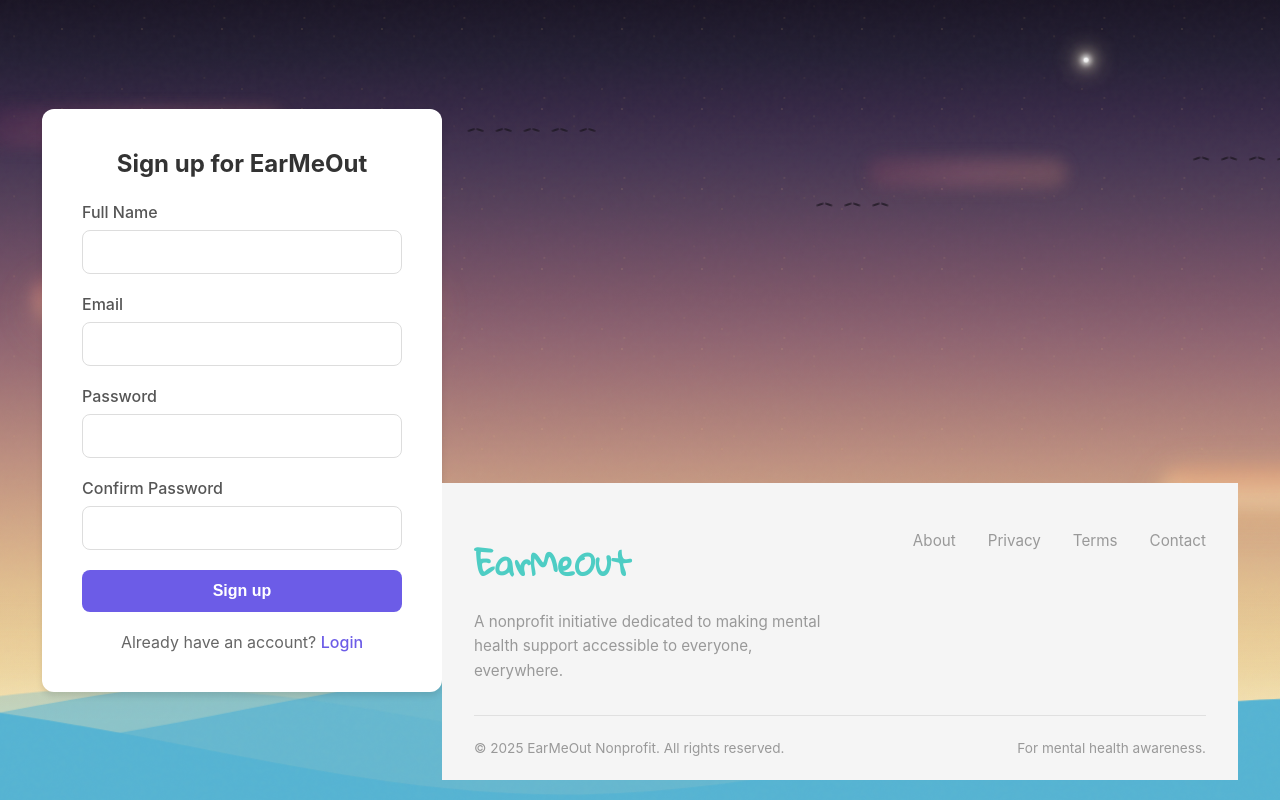
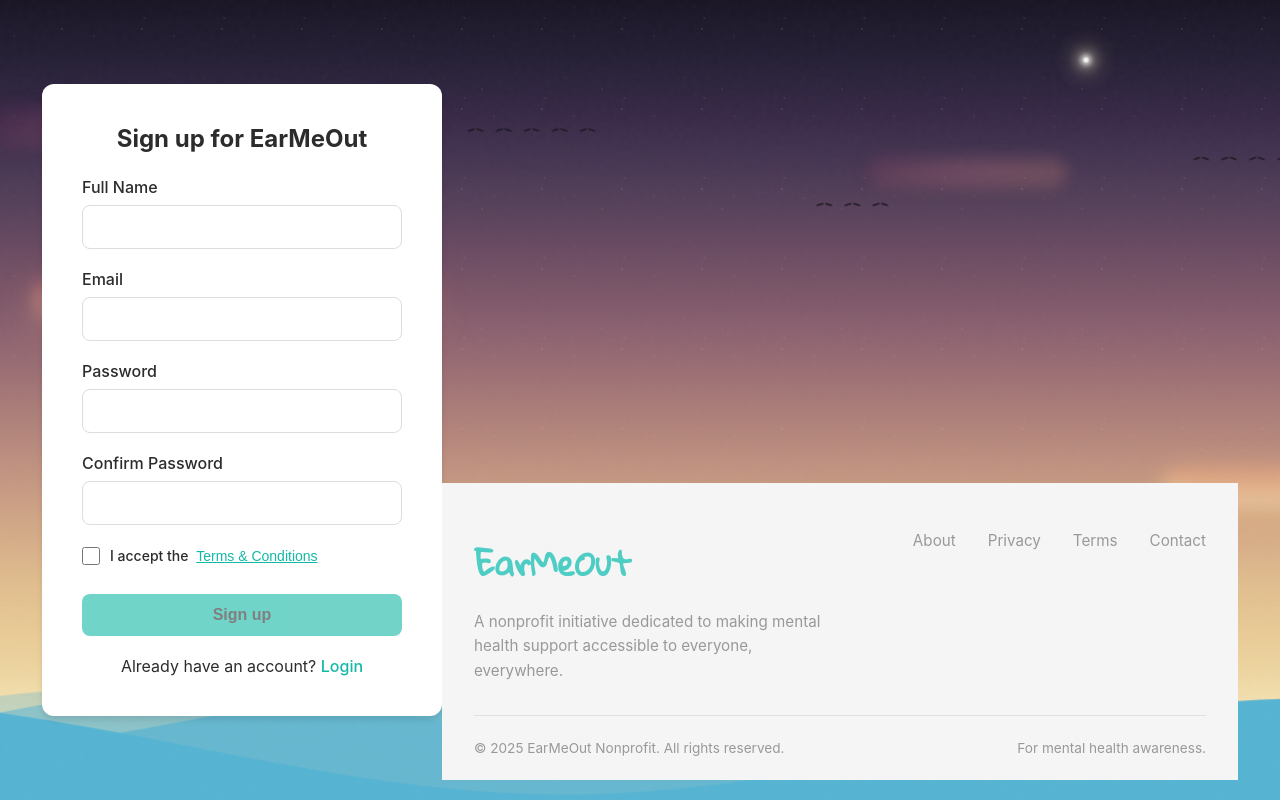
Before and after one commit to unlikelyaarush/EarMeOut, a React (Create React App) app: page /signup in a window 1280 px wide. Built offline with nearby package versions, Linux system fonts and the light colour scheme; no server answers.

Commit message:
Add terms and conditions to sign up form and update color scheme
- Added terms & conditions checkbox requirement to sign up
- Implemented expandable terms modal with full T&C text
- Updated Auth.css with new color scheme (teal #14B8A6, yellow #FDE68A, dark gray #2C2C2C)

```diff
--- a/src/components/Auth/Auth.css
+++ b/src/components/Auth/Auth.css
@@ -21,7 +21,7 @@
 .auth-card h2 {
   margin-bottom: 24px;
   text-align: center;
-  color: #333;
+  color: #2C2C2C;
 }
 
 .auth-field {
@@ -31,7 +31,7 @@
 .auth-field label {
   display: block;
   margin-bottom: 8px;
-  color: #555;
+  color: #2C2C2C;
   font-weight: 500;
 }
 
@@ -46,14 +46,14 @@
 
 .auth-field input:focus {
   outline: none;
-  border-color: #6c5ce7;
+  border-color: #14B8A6;
 }
 
 .auth-button {
   width: 100%;
   padding: 12px;
-  background: #6c5ce7;
-  color: white;
+  background: #14B8A6;
+  color: #2C2C2C;
   border: none;
   border-radius: 8px;
   font-size: 16px;
@@ -63,7 +63,8 @@
 }
 
 .auth-button:hover:not(:disabled) {
-  background: #5a4fcf;
+  background: #0D9488;
+  color: white;
 }
 
 .auth-button:disabled {
@@ -83,11 +84,11 @@
 .auth-switch {
   text-align: center;
   margin-top: 20px;
-  color: #666;
+  color: #2C2C2C;
 }
 
 .auth-switch a {
-  color: #6c5ce7;
+  color: #14B8A6;
   text-decoration: none;
   font-weight: 500;
 }
@@ -95,3 +96,92 @@
 .auth-switch a:hover {
   text-decoration: underline;
 }
+
+.terms-container {
+  display: flex;
+  align-items: flex-start;
+  gap: 10px;
+  margin-top: 8px;
+}
+
+.terms-container input[type="checkbox"] {
+  width: 18px;
+  height: 18px;
+  margin-top: 2px;
+  cursor: pointer;
+  accent-color: #14B8A6;
+}
+
+.terms-label {
+  display: flex;
+  align-items: center;
+  color: #2C2C2C;
+  font-size: 14px;
+  line-height: 1.5;
+  cursor: pointer;
+}
+
+.terms-link {
+  background: none;
+  border: none;
+  color: #14B8A6;
+  text-decoration: underline;
+  cursor: pointer;
+  font-size: 14px;
+  padding: 0;
+  margin-left: 4px;
+  font-weight: 500;
+}
+
+.terms-link:hover {
+  color: #0D9488;
+}
+
+.terms-content {
+  margin-top: 16px;
+  padding: 20px;
+  background: #f8f9fa;
+  border: 1px solid #e0e0e0;
+  border-radius: 8px;
+  max-height: 400px;
+  overflow-y: auto;
+  color: #2C2C2C;
+  font-size: 13px;
+  line-height: 1.6;
+}
+
+.terms-content h3 {
+  margin-top: 0;
+  margin-bottom: 12px;
+  color: #14B8A6;
+  font-size: 18px;
+}
+
+.terms-content h4 {
+  margin-top: 16px;
+  margin-bottom: 8px;
+  color: #14B8A6;
+  font-size: 16px;
+}
+
+.terms-content p {
+  margin-bottom: 12px;
+  text-align: justify;
+}
+
+.terms-close {
+  margin-top: 12px;
+  padding: 8px 16px;
+  background: #14B8A6;
+  color: white;
+  border: none;
+  border-radius: 6px;
+  cursor: pointer;
+  font-size: 14px;
+  font-weight: 500;
+  transition: background 0.3s;
+}
+
+.terms-close:hover {
+  background: #0D9488;
+}
--- a/src/components/Auth/SignUp.js
+++ b/src/components/Auth/SignUp.js
@@ -12,6 +12,8 @@ const Signup = () => {
   const [fullName, setFullName] = useState('');
   const [error, setError] = useState('');
   const [loading, setLoading] = useState(false);
+  const [acceptedTerms, setAcceptedTerms] = useState(false);
+  const [showTerms, setShowTerms] = useState(false);
   const { signUp } = useAuth();
   const navigate = useNavigate();
 
@@ -19,6 +21,10 @@ const Signup = () => {
     e.preventDefault();
     setError('');
 
+    if (!acceptedTerms) {
+      setError('You must accept the Terms & Conditions to create an account');
+      return;
+    }
     if (password !== confirmPassword) {
       setError('Passwords do not match');
       return;
@@ -105,7 +111,54 @@ const Signup = () => {
               disabled={loading}
             />
           </div>
-          <button type="submit" disabled={loading} className="auth-button">
+          <div className="auth-field">
+            <div className="terms-container">
+              <input
+                id="terms"
+                type="checkbox"
+                checked={acceptedTerms}
+                onChange={(e) => setAcceptedTerms(e.target.checked)}
+                disabled={loading}
+                required
+              />
+              <label htmlFor="terms" className="terms-label">
+                I accept the{' '}
+                <button
+                  type="button"
+                  className="terms-link"
+                  onClick={(e) => {
+                    e.preventDefault();
+                    setShowTerms(!showTerms);
+                  }}
+                >
+                  Terms & Conditions
+                </button>
+              </label>
+            </div>
+            {showTerms && (
+              <div className="terms-content">
+                <h3>Terms & Conditions</h3>
+                <p>
+                  By using EarMeOut, you acknowledge and agree that this platform is a free, nonprofit service designed solely to provide users with a safe space to express themselves and vent. EarMeOut is not a medical, therapeutic, or crisis intervention service, nor is it a substitute for professional advice, diagnosis, or treatment of any kind. The chatbot responses are generated automatically and may not be accurate, complete, or appropriate for every situation. They should never be relied upon fully as guidance for mental health, medical, legal, financial, or personal decision-making. If you are in distress, experiencing a crisis, or considering self-harm, you must immediately contact a qualified professional or your local emergency services.
+                </p>
+                <p>
+                  To the fullest extent permitted by law, EarMeOut and its operators, volunteers, and affiliates disclaim all responsibility and liability for any actions, decisions, or outcomes that may result from use of this service. By engaging with the chatbot, you agree that you are solely responsible for your own choices, interpretations, and actions, and you release EarMeOut from any and all claims, damages, or liabilities, whether direct, indirect, incidental, or consequential. EarMeOut does not guarantee the accuracy, availability, or reliability of the chatbot and reserves the right to suspend, modify, or discontinue the service at any time without notice.
+                </p>
+                <h4>Privacy:</h4>
+                <p>
+                  EarMeOut values your privacy. Conversations with the chatbot are not actively monitored or reviewed by humans, and personal identifying information is not requested. However, like any online service, data may be processed or stored to operate the platform. EarMeOut makes no guarantee of absolute confidentiality or security, and by using the service, you understand and accept these limitations. You should never share sensitive personal details, and any information you provide is shared at your own discretion and risk.
+                </p>
+                <button
+                  type="button"
+                  className="terms-close"
+                  onClick={() => setShowTerms(false)}
+                >
+                  Close
+                </button>
+              </div>
+            )}
+          </div>
+          <button type="submit" disabled={loading || !acceptedTerms} className="auth-button">
             {loading ? 'Signing up...' : 'Sign up'}
           </button>
         </form>
```
